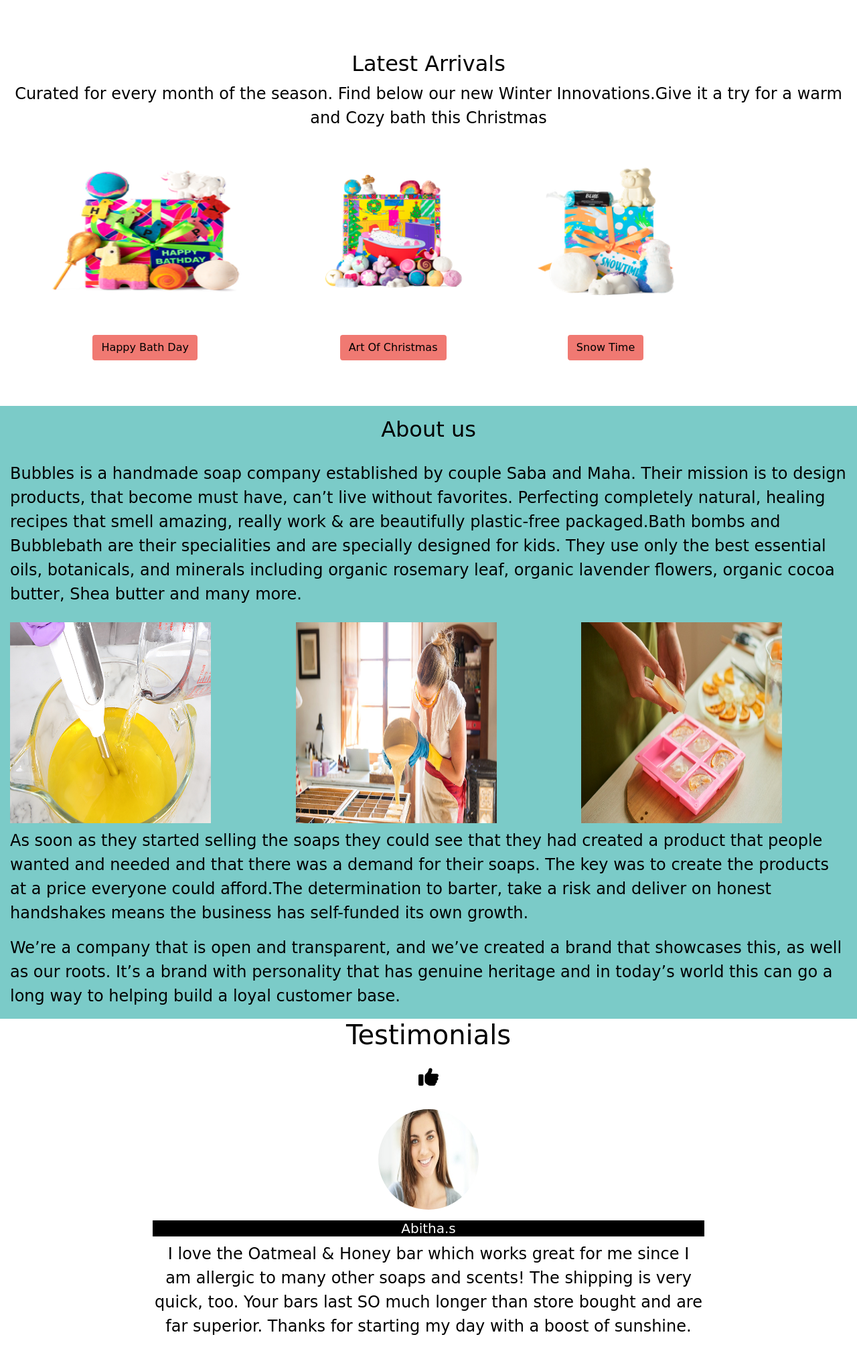
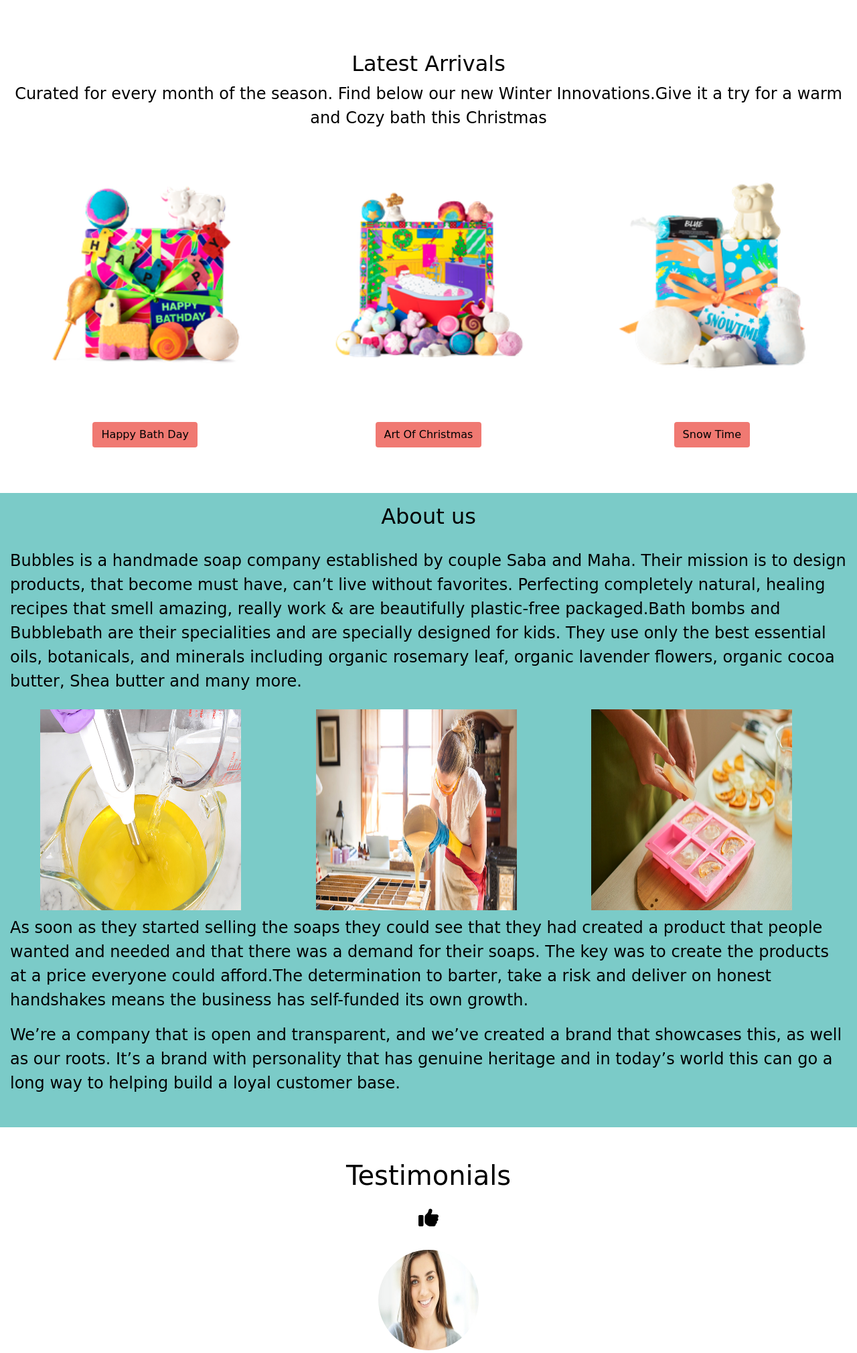
Before and after one commit to gomathishankar28/ms4_bubbles, a Django app: page / in a window 1280 px wide. Shown: the part 1048-3068 px from the top of the page at 67% size. Run offline with Django 3.2, Linux system fonts and the light colour scheme; data comes from the database, SQL or seed files in the repository; some libraries are stand-ins or nearby versions; some web fonts are replaced.

Commit message:
Added media queries to about and latest arrival section

```diff
--- a/blog/templates/blog/blog.html
+++ b/blog/templates/blog/blog.html
@@ -13,10 +13,10 @@
     <section>
         <div class="container-fluid">
             <div class="container">
-                <div class="row">
+                <div class="row mt-4">
                     <h2 class="text-center">HEALTH BENEFITS OF TAKING A BATH</h2>
                 </div>
-                <div class="row mt-3">
+                <div class="row mt-4">
                     <div class="container">
                         <p>
                             Bathing has been a part of the human health for centuries.
--- a/home/templates/home/index.html
+++ b/home/templates/home/index.html
@@ -30,27 +30,27 @@
             <div class="col-sm-12 col-md-12 col-lg-4">
                         <div class="card border-0">
                             <a href="{% url 'product_detail' latest_arrival_1.id %}">
-                                <img class="card-img" src="{{ MEDIA_URL }}{{ latest_arrival_1.image }}" alt="{{ latest_arrival_1.name }}" width=270 height=270px>
+                                <img class="card-img la-img" src="{{ MEDIA_URL }}{{ latest_arrival_1.image }}" alt="{{ latest_arrival_1.name }}" width=255 height=400>
                             </a>
                             <div class="card-body pb-0 text-center">
                                 <a href="{% url 'product_detail' latest_arrival_1.id %}" class="cta-button btn btn-ls rounded-5">{{ latest_arrival_1.name }}</a>
                             </div>
                         </div>
                     </div>
-                    <div class="col-sm-12 col-md-12 col-lg-4 col-xl-3">
+                    <div class="col-sm-12 col-md-12 col-lg-4">
                         <div class="card border-0">
                             <a href="{% url 'product_detail' latest_arrival_2.id %}">
-                                <img class="card-img" src="{{ MEDIA_URL }}{{ latest_arrival_2.image }}" alt="{{ latest_arrival_2.name }}" width=270 height=270px>
+                                <img class="card-img la-img" src="{{ MEDIA_URL }}{{ latest_arrival_2.image }}" alt="{{ latest_arrival_2.name }}" width=255 height=400>
                             </a>
                             <div class="card-body pb-0 text-center">
                                 <a href="{% url 'product_detail' latest_arrival_2.id %}" class="cta-button btn btn-ls rounded-5">{{ latest_arrival_2.name }}</a>
                             </div>
                         </div>
                     </div>
-                    <div class="col-sm-12 col-md-12 col-lg-4 col-xl-3">
+                    <div class="col-sm-12 col-md-12 col-lg-4">
                         <div class="card border-0">
                             <a href="{% url 'product_detail' latest_arrival_3.id %}">
-                                <img class="card-img" src="{{ MEDIA_URL }}{{ latest_arrival_3.image }}" alt="{{ latest_arrival_3.name }}" width=270 height=270px>
+                                <img class="card-img la-img" src="{{ MEDIA_URL }}{{ latest_arrival_3.image }}" alt="{{ latest_arrival_3.name }}" width=255 height=400>
                             </a>
                             <div class="card-body pb-0 text-center">
                                 <a href="{% url 'product_detail' latest_arrival_3.id %}" class="cta-button btn btn-ls rounded-5">{{ latest_arrival_3.name }}</a>
@@ -78,15 +78,15 @@
                     </p>
                 </div>
             </div>
-            <div class="row align-items-center">
+            <div class="row align-items-center abt-row">
                 <div class="col-12 col-md-12 col-lg-4 mt-2 mb-2">
-                    <img class="abt-img abt1" src="{% static 'images/home_page/about1.jpg' %}" alt="Akanksha image" width=300 height=300/>
+                    <img class="abt-img abt1" src="{% static 'images/home_page/about1.jpg' %}" alt="about image" width=300 height=300/>
                 </div>
                 <div class="col-12 col-md-12 col-lg-4 mt-2 mb-2">
-                    <img class="abt-img" src="{% static 'images/home_page/about2.jpg' %}" alt="Akanksha image" width=300 height=300/>
+                    <img class="abt-img" src="{% static 'images/home_page/about2.jpg' %}" alt="about image" width=300 height=300/>
                 </div>
                 <div class="col-12 col-md-12 col-lg-4 mt-2 mb-2">
-                    <img class="abt-img" src="{% static 'images/home_page/about3.jpg' %}" alt="Akanksha image" width=300 height=300/>
+                    <img class="abt-img" src="{% static 'images/home_page/about3.jpg' %}" alt="about image" width=300 height=300/>
                 </div>
             </div>
             <div class="row align-items-center">
@@ -94,7 +94,7 @@
                     <p class="about-text wow animate__animated animate__slideInRight">As soon as they started selling the soaps they could see that they had created a product that people wanted and needed and that there was a demand for their soaps.
                         The key was to create the products at a price everyone could afford.The determination to barter, take a risk and deliver on honest handshakes means the business has self-funded its own growth.
                     </p>
-                    <p class="about-text wow animate__animated animate__slideInRight">We’re a company that is open and transparent, and we’ve created a brand that showcases this, as well as our roots.
+                    <p class="about-text wow animate__animated animate__slideInRight mb-5">We’re a company that is open and transparent, and we’ve created a brand that showcases this, as well as our roots.
                         It’s a brand with personality that has genuine heritage and in today’s world this can go a long way to helping build a loyal customer base.
                     </p>
                 </div>
@@ -103,7 +103,7 @@
 
     <!--- Testimonials --->
         <section id="testimonial" class="page-section">
-            <div class="container text-center">
+            <div class="container text-center mt-5">
                 <div class="row mb-3 animate__animated animate__fadeInUp wow">
                     <div class="col-12">
                         <h1>Testimonials</h1>
@@ -170,7 +170,7 @@
                                     <img class="profile-circle mb-3" src="{% static 'images/home_page/testimony5.jpg' %}" alt="Jamuna image" />
                                     <blockquote>
                                         <h5 class="testimony-name">Jamuna.S</h5>
-                                        <p>
+                                        <p class="mb-5">
                                             If you are looking for a homemade soap that you don’t have to make yourself I give this one a big thumbs up! The prices are great too!
                                             Besides being a great product to use, it’s beautiful too.I love it when things are functional and beautiful at the same time.
                                         </p>
--- a/static/css/base.css
+++ b/static/css/base.css
@@ -105,6 +105,52 @@ html {
 .latest-arrivals {
     background-color: white;
     padding: 20px;
+}
+.la-img {
+    object-fit: contain;
+}
+
+@media (min-width: 360px) {
+    .abt-row {
+        margin-left: 2px;
+    }
+}
+@media (min-width: 414px) {
+    .abt-row {
+        margin-left: 10px;
+    }
+}
+@media (min-width: 600px) {
+    .abt-row {
+        margin-left: 100px;
+    }
+}
+@media (min-width: 800px) and (max-width: 840px) {
+    .abt-row {
+        margin-left: 200px;
+    }
+    abt-img {
+        width:500px;
+        height:500px;
+    }
+}
+@media (min-width: 1024px) {
+    .abt-row {
+        margin-left: -5px;
+    }
+
+}
+@media (min-width: 1280px) {
+    .abt-row {
+        margin-left: 30px;
+    }
+
+}
+@media (min-width: 1440px) {
+    .abt-row {
+        margin-left: 60px;
+    }
+
 }
 
 /** Testimonial **/
@@ -235,6 +281,9 @@ footer {
     min-height: 130px;
     bottom: 0;
 
+}
+.footer-txt {
+    font-size: 14px;
 }
 @meida (max-width: 1024px) {
     #footer {
@@ -533,7 +582,7 @@ footer p {
     line-height: 170%;
 }
 .shipping {
-    background-color: #7bcbc8;
+    padding: 20px;
 }
 
 /*----- Reviews-----------*/
@@ -644,6 +693,7 @@ footer p {
     .blog-img {
         width: 500px;
         height: 500px;
+
     }
 }
 @media (min-width: 800px) {
--- a/templates/includes/footer.html
+++ b/templates/includes/footer.html
@@ -3,7 +3,7 @@
         <div class="container-fluid">
             <div class="container">
                 <div class="row footer-row">
-                    <div class="col-sm-12 col-md-6 col-lg-4 no-padding">
+                    <div class="col-sm-12 col-md-6 col-lg-4">
                         <p><a href="{% url 'products' %}" class="footer-link">Products</a></p>
                         <p><a href="" class="footer-link">About</a></p>
                     </div>
@@ -13,20 +13,21 @@
                     </div>
                     <div class="col-sm-12 col-md-6 col-lg-4 no-padding order-md-2 order-lg-3 mt-2">
                         <p class="footer">
+                            &nbsp;
                             <a href="https://www.linkedin.com/in/gomathi-shankar-688472134/" class="social-link" target="_blank">
                                 <i class="fab fa-linkedin"></i>
-                            </a>
+                            </a>&nbsp;&nbsp;&nbsp;
                             <a href="https://github.com/gomathishankar28/" class="social-link" target="_blank">
                                 <i class="fab fa-github"></i>
-                            </a>
+                            </a>&nbsp;&nbsp;&nbsp;
                             <a href="https://www.facebook.com" class="social-link" target="_blank">
                                 <i class="fab fa-facebook"></i>
-                            </a>
+                            </a>&nbsp;&nbsp;&nbsp;
                             <a href="https://www.instagram.com" class="social-link" target="_blank">
                                 <i class="fab fa-instagram-square"></i>
                             </a>
                         </p>
-                        <p class="footer">© 2021 Bubbles Educational Purpose only</p>
+                        <p class="footer-txt mb-5">© 2021 Bubbles Educational Purpose only</p>
                     </div>
                 </div>
                 <div class="footer-line">
```
Also changed, not shown: reviews/templates/reviews/includes/reviews.html (+11 -7 lines).
